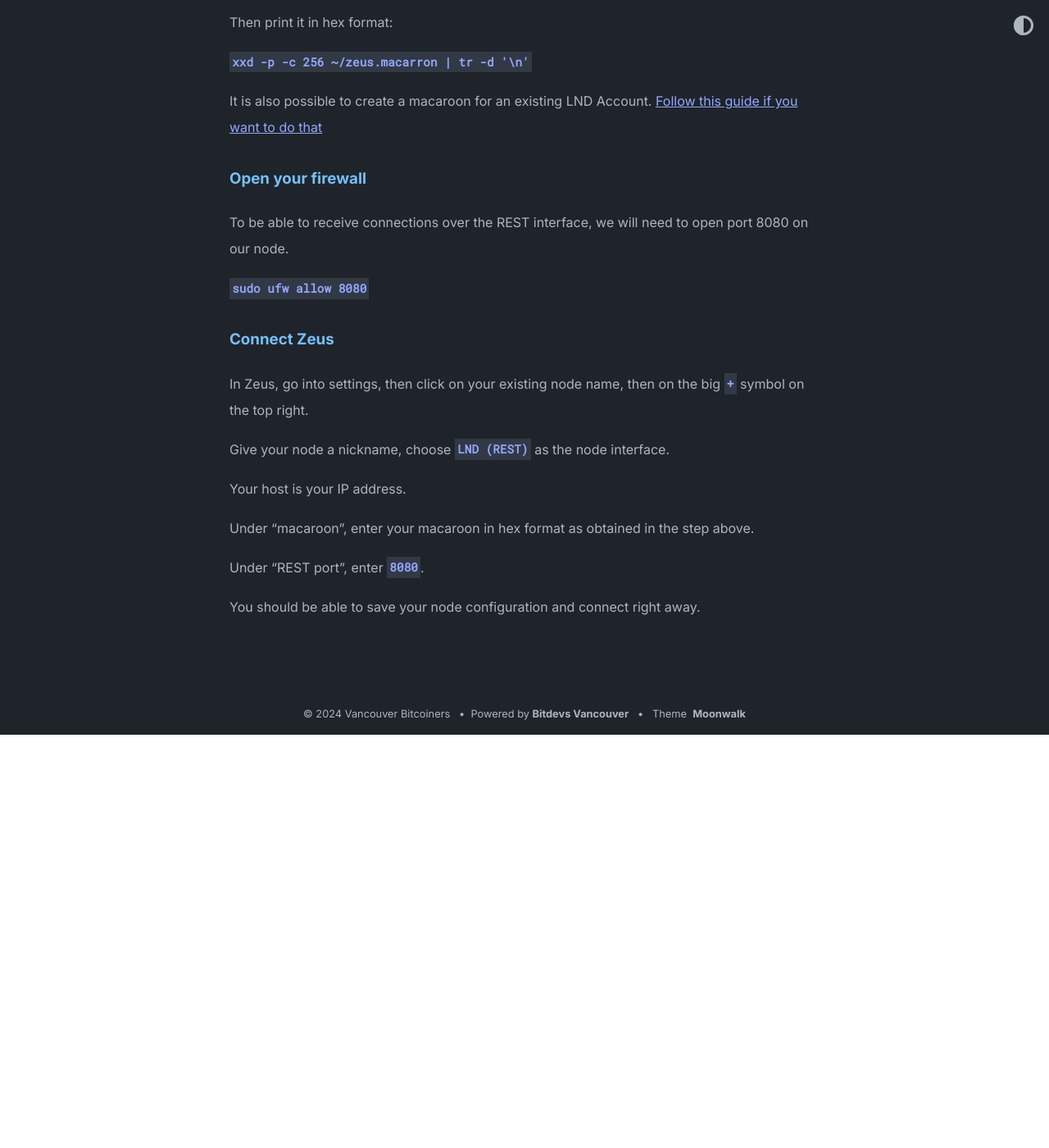
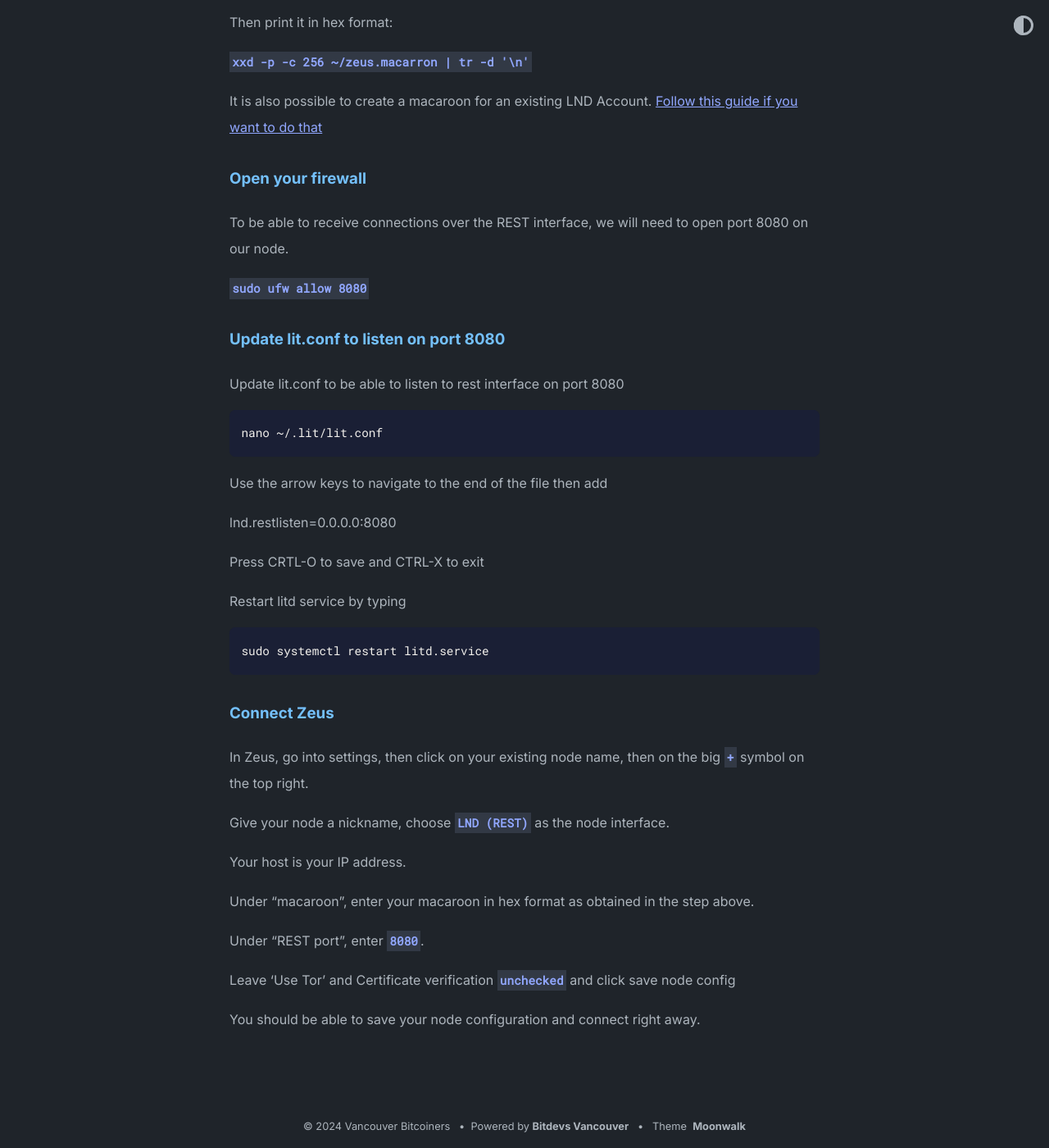
Before and after one commit to VancouverBitdevs/nodeacademy, a Jekyll site: the page built from _posts/2023-06-14-connect-lnd.md, in a window 1280 px wide and 1400 px high, scrolled down 7062 px. Shown: the whole window at 82% size. Built offline with Jekyll 4.4.1, drawn with Linux system fonts in a browser that asks for light colours; before the commit the page ends 7958 px from its top, so only the background shows below that; some of the changed text lies outside the part shown.

Commit message:
Update 2023-06-14-connect-lnd.md

````diff
--- a/_posts/2023-06-14-connect-lnd.md
+++ b/_posts/2023-06-14-connect-lnd.md
@@ -138,6 +138,24 @@ To be able to receive connections over the REST interface, we will need to open
 
 `sudo ufw allow 8080`
 
+### Update lit.conf to listen on port 8080
+
+Update lit.conf to be able to listen to rest interface on port 8080
+
+```shell
+nano ~/.lit/lit.conf
+```
+Use the arrow keys to navigate to the end of the file then add
+
+lnd.restlisten=0.0.0.0:8080
+
+Press CRTL-O to save and CTRL-X to exit
+
+Restart litd service by typing
+```shell
+sudo systemctl restart litd.service
+```
+
 ### Connect Zeus
 
 In Zeus, go into settings, then click on your existing node name, then on the big `+` symbol on the top right.
@@ -150,4 +168,6 @@ Under "macaroon", enter your macaroon in hex format as obtained in the step abov
 
 Under "REST port", enter `8080`.
 
+Leave 'Use Tor' and Certificate verification `unchecked` and click save node config
+
 You should be able to save your node configuration and connect right away.
````
